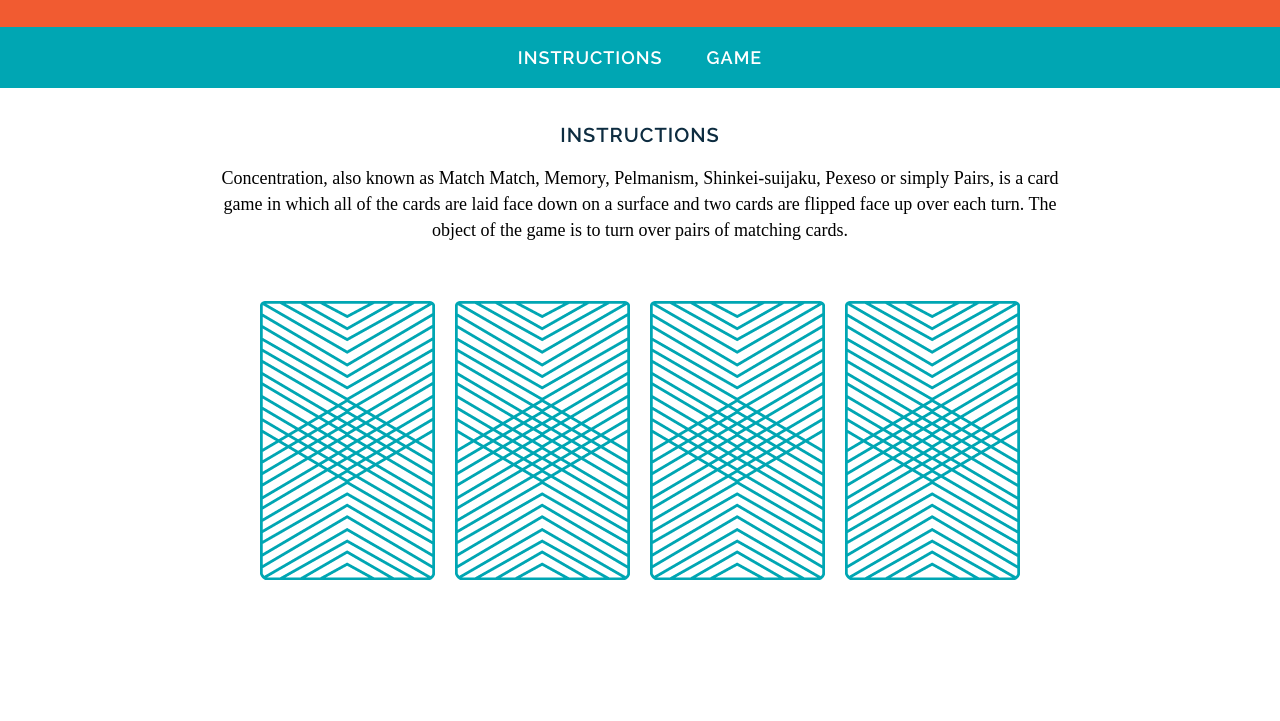
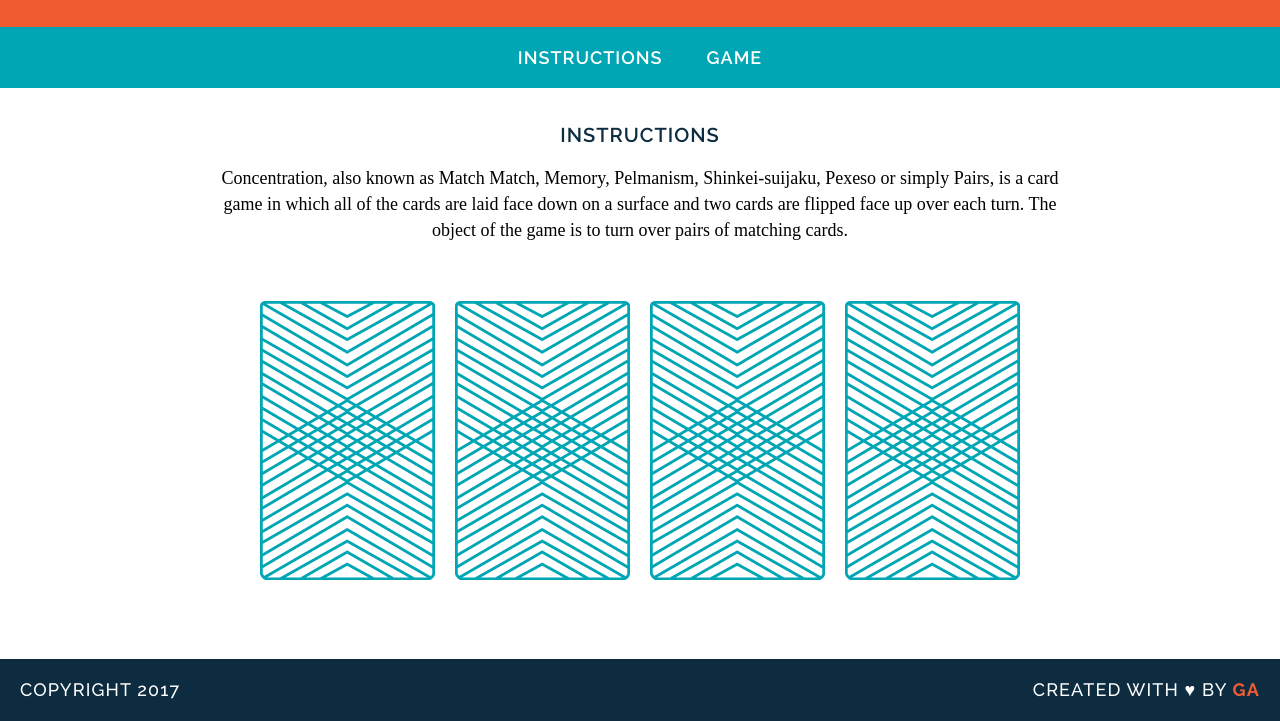
Before and after one commit to cvdsoto/wdi-fundamentals-memorygame, a plain HTML site: page memory_game/index.html in a window 1280 px wide. Shown: the part 86-807 px from the top of the page. Drawn offline with Linux system fonts and the light colour scheme; a web font is replaced by a local one.

Commit message:
created game logic

```diff
--- a/memory_game/css/style.css
+++ b/memory_game/css/style.css
@@ -22,6 +22,11 @@ a {
 	font-size: 18px;
 	text-decoration: none;
 	margin: 0 20px;
+	border-bottom: 2px solid transparent;
+}
+
+a:hover {
+	border-bottom-color: white;
 }
 
 h2 {
@@ -54,6 +59,41 @@ main {
 }
 
 img {
-
 	margin: 40px 8px;
 }
+
+footer {
+	text-transform: uppercase;
+	padding: 0 20px;
+	background-color: #0D2C40;
+	color: white;
+	font-size: 14px;
+	letter-spacing: .08em;
+	font-weight: 500;
+}
+
+footer p {
+	font-family: Raleway, sans-serif;
+}
+
+.copyright {
+	float: left;
+}
+
+.message {
+	float: right;
+}
+
+.clearfix:after {
+visibility: hidden;
+display: block;
+content: " ";
+clear: both;
+height: 0;
+font-size: 0;
+}
+
+.name {
+	color: #F15B31;
+	font-weight: 700;
+}
--- a/memory_game/index.html
+++ b/memory_game/index.html
@@ -28,5 +28,11 @@
 		</div>
 	</main>
 
+	<footer class="clearfix">
+		<p class="copyright">Copyright 2017</p>
+		<p class="message">Created with &hearts; by <span class="name">GA</span>
+	</footer>
+
+  <script src="js/main.js"></script>
   </body>
 </html>
--- /dev/null
+++ b/memory_game/js/main.js
@@ -0,0 +1,7 @@
+let cardOne = "queen";
+let cardTwo = "king";
+let cardThree = "queen";
+let cardFour = "king";
+
+console.log("User flipped " + cardOne);
+console.log ("User flipped " + cardTwo);
```
